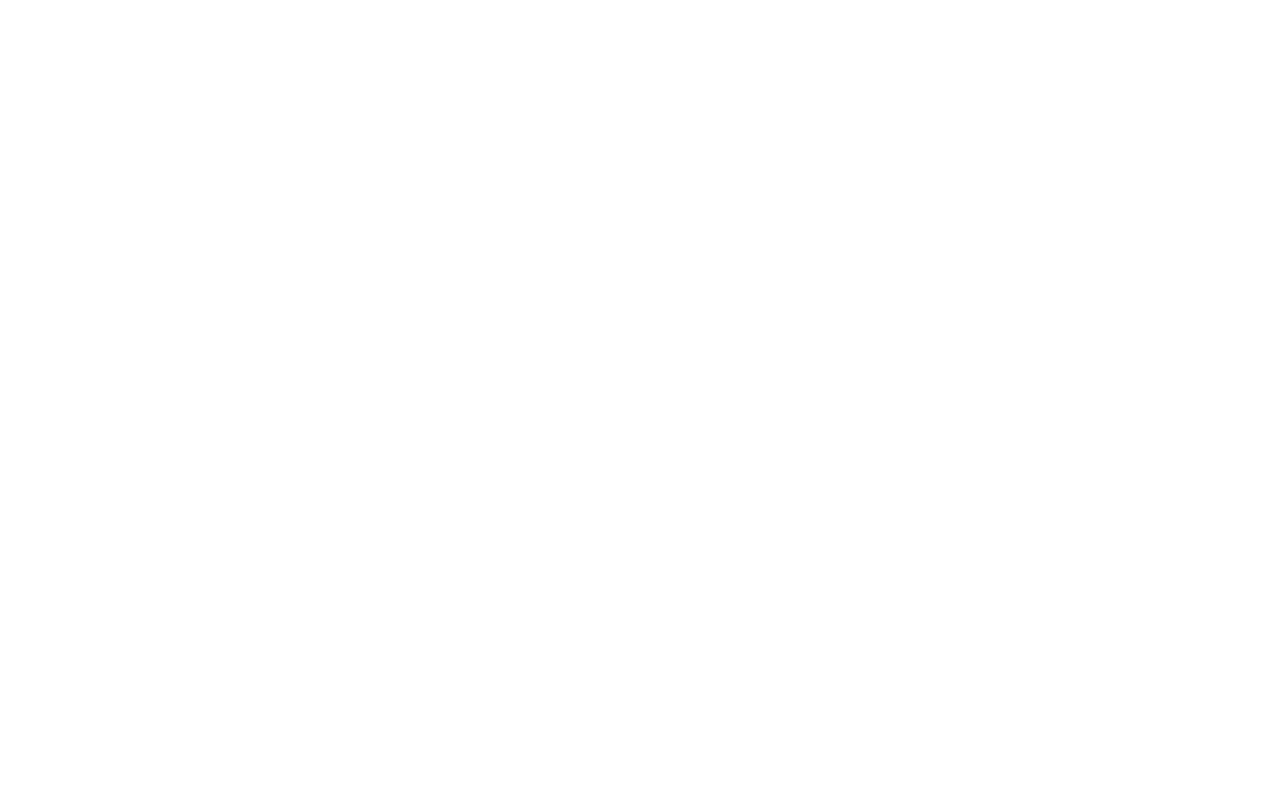
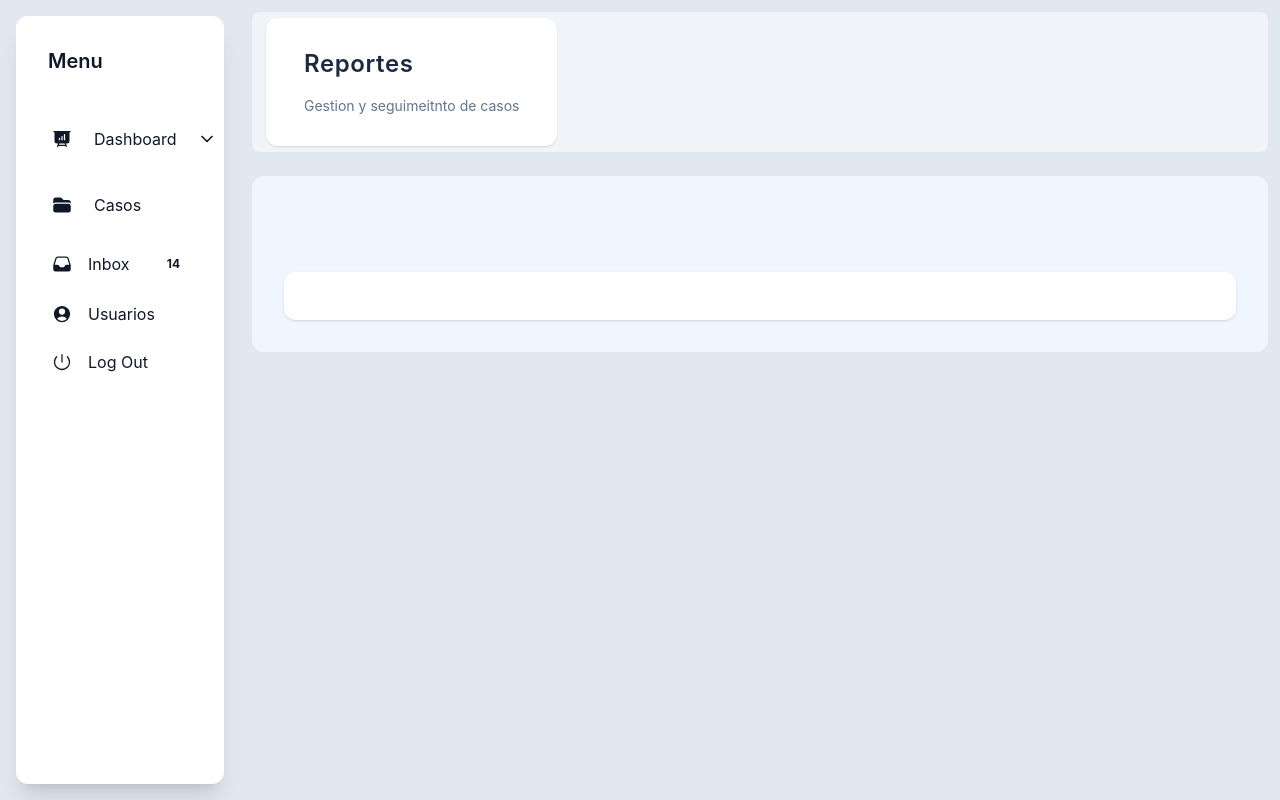
Before and after one commit to A01802689/Rieti, a React (Vite) app in the folder RietiDashboard/: page /reports in a window 1280 px wide. Before the commit this address had no page. Built offline with nearby package versions, Linux system fonts and the light colour scheme.

Commit message:
Updated & Created Frontend pages (homepage & reports)
Made Reports page, updated functionalities in homepage

```diff
--- a/RietiDashboard/src/App.tsx
+++ b/RietiDashboard/src/App.tsx
@@ -2,6 +2,7 @@ import Login from "./pages/login/Login";
 import HomePage from "./pages/home/HomePage";
 import HeatMapPage from "./pages/map/HeatMapPage";
 import { Routes, Route } from "react-router-dom";
+import ReportPage from "./pages/reports/Reports";
 // import { AuthProvider } from "./context/AuthContext";
 
 function App() {
@@ -10,7 +11,8 @@ function App() {
       <Routes>
         <Route path="/" element={<Login/>} />
         <Route path="/home" element={<HomePage />} />
-        <Route path="/map" element={<HeatMapPage/>}></Route>
+        <Route path="/reports" element={<ReportPage/>} />
+        <Route path="/map" element={<HeatMapPage/>} />
 
       </Routes>
     // </AuthProvider>
--- a/RietiDashboard/src/components/ui/SideBar.tsx
+++ b/RietiDashboard/src/components/ui/SideBar.tsx
@@ -50,7 +50,7 @@ export default function SideBar(){
                         Mapa de Calor
                         </div>
                         <div role="button"
-                        onClick={() =>navigate('/reportes')}
+                        onClick={() =>navigate('/reports')}
                         className="flex items-center w-full p-3 leading-tight rounded-lg outline-none text-start transition-all duration-200 hover:scale-105 hover:shadow-md hover:bg-blue-gray-50  dark:hover:bg-slate-700 hover:text-blue-gray-900 cursor-pointer">
                         <div className="grid mr-4 place-items-center">
                         </div>
--- a/RietiDashboard/src/pages/home/HomePage.tsx
+++ b/RietiDashboard/src/pages/home/HomePage.tsx
@@ -2,7 +2,7 @@ import SideBar from '../../components/ui/SideBar';
 import InfoKpis from './components/KpiHome/InfoKpi';
 import LineGraph from './components/Graph/Graph';
 import HeatMap from '@/components/ui/HeatMap';
-
+import { useNavigate } from 'react-router-dom';
 const graphData = [
     { name: 'Enero', value: 20 },
     { name: 'Febrero', value: 35 },
@@ -21,6 +21,7 @@ const stats =
 
 
 const HomePage = () => {
+    const navigate = useNavigate();
     return(
             <div className="min-h-screen bg-slate-200 dark:bg-slate-950 transition-colors duration-300">
 
@@ -79,9 +80,12 @@ const HomePage = () => {
                                                     <span className='h-2.5 w-2.5 rounded-full bg-red-600'/>
                                                     <span className='text-xs text-slate-600 dark:text-slate-300 p-1'> Nivel alto de indice de reportes </span>
                                                 </div>
-                                                <button className='px-4 py-1.5 text-xs font-semibold text-slate-600 dark:text-slate-300 transition-all rounded-lg outline-none bg-slate-100 dark:bg-slate-800 hover:bg-slate-200 dark:hover:bg-slate-700 hover:text-slate-900 dark:hover:text-white'>
-                                                    Ir al mapa
-                                                </button>
+                                                <div>
+                                                    <button className='px-4 py-1.5 text-xs font-semibold text-slate-600 dark:text-slate-300 transition-all rounded-lg outline-none bg-slate-100 dark:bg-slate-800 hover:bg-slate-200 dark:hover:bg-slate-700 hover:text-slate-900 dark:hover:text-white'
+                                                     onClick={() => navigate('/mapa')}>
+                                                        Ir al mapa
+                                                    </button>
+                                                </div>
                                             </div>
                                         </div>
                                     </div>
--- /dev/null
+++ b/RietiDashboard/src/pages/reports/Reports.tsx
@@ -0,0 +1,42 @@
+import SideBar from '../../components/ui/SideBar';
+import { useNavigate } from 'react-router-dom';
+
+
+
+const ReportPage = () => {
+    const navigate = useNavigate();
+//    const vm = useReportesVM()
+    return(
+            <div className="min-h-screen bg-slate-200 dark:bg-slate-950 transition-colors duration-300">
+
+                <div className='fixed left-0 top-0 z-10 h-screen w-60 p-4'>
+                    <SideBar />
+                </div>
+
+                <div className = "ml-60 min-h-screen p-3">
+                    <div className='flex items-center gap-3 bg-slate-100 dark:bg-slate-800/80 px-3.5 py-1.5 rounded-lg'>
+                        <header className='rounded-xl bg-white dark:bg-slate-900 px-8 py-6 shadow-sm transition-colors duration-300'>
+                            <h1 className='text-2xl font-semibold tracking-wide text-slate-800 dark:text-white'> Reportes</h1>
+                            <p className='mt-1 text-sm text-slate-500 dark:text-slate-400'>Gestion y seguimeitnto de casos</p>
+                        </header>
+                    </div>
+                    <div></div>
+
+                    <main className='mt-6 rounded-xl bg-blue-50 dark:bg-slate-800 p-8 transition-colors duration-300'>
+
+                        <div className='flex flex-col gap-8'>
+                            <section aria-label='Resumen'>
+                            </section>
+                            <section aria-label='Graph'>
+                            </section>
+                            <div className='w-full rounded-xl bg-white dark:bg-slate-900 p-6 shadow-sm transition-colors duration-300'>
+
+                            </div>
+                        </div>
+                    </main>
+
+                </div>
+            </div>
+    )
+}
+export default ReportPage;
```
